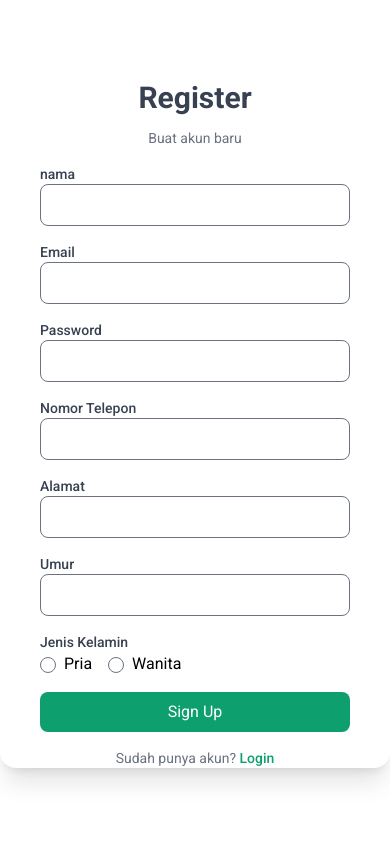
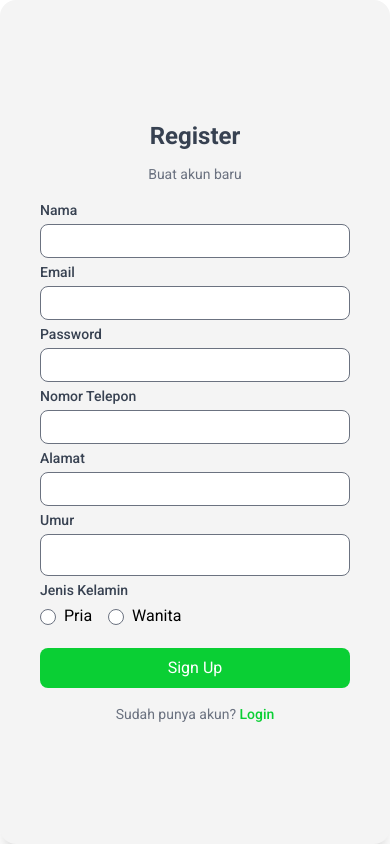
Before and after one commit to rskhxzz/Savior_Capstone, a React (Vite) app: page /register in a window 390 px wide. Built offline with nearby package versions, Linux system fonts and the light colour scheme; no server answers; what groq-sdk would draw is missing.

Commit message:
update responsive

```diff
--- a/src/components/WeatherDisplay.jsx
+++ b/src/components/WeatherDisplay.jsx
@@ -11,6 +11,7 @@ const WeatherDisplay = ({
   const [weatherData, setWeatherData] = useState(null);
   const [loading, setLoading] = useState(true);
   const [location, setLocation] = useState({ lat: null, lng: null });
+  const [error, setError] = useState(null);
 
   // Fungsi untuk mendapatkan lokasi pengguna
   useEffect(() => {
@@ -24,12 +25,18 @@ const WeatherDisplay = ({
             });
           },
           (error) => {
-
+            // Menangani error jika pengguna menolak atau terjadi masalah dengan lokasi
+            setError("Gagal mendapatkan lokasi. Pastikan lokasi diaktifkan di perangkat Anda.");
             setLoading(false);
+          },
+          {
+            enableHighAccuracy: true, // Memastikan mendapatkan lokasi yang lebih akurat
+            timeout: 5000, // Timeout jika pengambilan lokasi terlalu lama
+            maximumAge: 0, // Jangan menggunakan lokasi yang sudah tersimpan sebelumnya
           }
         );
       } else {
-
+        setError("Geolocation tidak didukung di browser ini.");
         setLoading(false);
       }
     };
@@ -83,12 +90,17 @@ const WeatherDisplay = ({
 
   // Jika sedang memuat data
   if (loading) {
-    return <div className="text-gray-500 absolute"></div>;
+    return <div className="text-gray-500 absolute">Memuat lokasi...</div>;
+  }
+
+  // Jika gagal mengambil lokasi
+  if (error) {
+    return <div className="text-red-500 absolute">{error}</div>;
   }
 
   // Jika gagal memuat data cuaca
   if (!weatherData || weatherData.cod !== 200) {
-    return <div className="text-red-500 absolute"></div>;
+    return <div className="text-red-500 absolute">Gagal memuat data cuaca.</div>;
   }
 
   const { name, main, weather } = weatherData;
--- a/src/pages/auth/Login.jsx
+++ b/src/pages/auth/Login.jsx
@@ -88,7 +88,7 @@ const Login = () => {
     };
 
     return (
-        <div className="relative flex flex-col h-screen w-full md:w-1/2 xl:w-2/5 2xl:w-2/5 3xl:w-1/3 mx-auto my-20 px-20 md:p-10 2xl:p-12 3xl:p-14 bg-[#ffffff] rounded-2xl shadow-xl">
+        <div className="relative flex flex-col max-h-screen w-full md:w-1/2 xl:w-2/5 2xl:w-2/5 3xl:w-1/3 mx-auto my-20 px-20 md:p-10 2xl:p-12 3xl:p-14 bg-[#f4f4f4] rounded-2xl shadow-xl">
             {loading && <Spinners />}
             <div className="flex flex-col justify-center mx-auto items-center gap-3 pb-4">
                 <div>
@@ -144,7 +144,7 @@ const Login = () => {
                     Login
                 </button>
             </form>
-            <div className="text-sm font-light text-[#6B7280] text-center">
+            <div className="text-sm font-light text-[#6B7280] text-center mb-4">
                 Belum punya akun? <a href="/register" className="font-medium text-[#0acf34] hover:underline">Register</a>
             </div>
         </div>
--- a/src/pages/auth/Register.jsx
+++ b/src/pages/auth/Register.jsx
@@ -44,22 +44,22 @@ const Register = () => {
   };
 
   return (
-    <div className="flex flex-col w-full md:w-1/2 xl:w-2/5 mx-auto px-10 my-20 bg-white rounded-2xl shadow-xl">
-      <div className="flex flex-col justify-center items-center gap-3 pb-4">
-        <h1 className="text-3xl font-bold text-gray-700">Register</h1>
+    <div className="flex flex-col justify-center min-h-screen w-full md:w-1/2 xl:w-2/5 mx-auto px-10 bg-[#f4f4f4] rounded-2xl shadow-xl">
+      <div className="flex flex-col justify-center items-center gap-3 py-4">
+        <h1 className="text-2xl xl:text-3xl font-bold text-gray-700">Register</h1>
         <p className="text-sm text-gray-500">Buat akun baru</p>
       </div>
 
       {error && <div className="text-sm text-red-500 mb-4">{error}</div>}
 
-      <form className="flex flex-col" onSubmit={handleSubmit}>
-        <label className="block text-sm font-medium text-gray-700">nama</label>
+      <form className="flex flex-col gap-1 lg:gap-2" onSubmit={handleSubmit}>
+        <label className="block text-sm font-medium text-gray-700">Nama</label>
         <input
           type="text"
           name="name"
           value={formData.name}
           onChange={handleChange}
-          className="mb-4 p-2 border rounded-lg"
+          className=" p-1 lg:p-2 border rounded-lg"
           required
         />
 
@@ -69,7 +69,7 @@ const Register = () => {
           name="email"
           value={formData.email}
           onChange={handleChange}
-          className="mb-4 p-2 border rounded-lg"
+          className="p-1 lg:p-2 border rounded-lg"
           required
         />
 
@@ -79,7 +79,7 @@ const Register = () => {
           name="password"
           value={formData.password}
           onChange={handleChange}
-          className="mb-4 p-2 border rounded-lg"
+          className="p-1 lg:p-2 border rounded-lg"
           required
         />
 
@@ -89,7 +89,7 @@ const Register = () => {
           name="phoneNumber"
           value={formData.phoneNumber}
           onChange={handleChange}
-          className="mb-4 p-2 border rounded-lg"
+          className="p-1 lg:p-2 border rounded-lg"
         />
 
         <label className="block text-sm font-medium text-gray-700">Alamat</label>
@@ -98,7 +98,7 @@ const Register = () => {
           name="address"
           value={formData.address}
           onChange={handleChange}
-          className="mb-4 p-2 border rounded-lg"
+          className="p-1 lg:p-2 border rounded-lg"
         />
 
         <label className="block text-sm font-medium text-gray-700">Umur</label>
@@ -107,7 +107,7 @@ const Register = () => {
           name="age"
           value={formData.age}
           onChange={handleChange}
-          className="mb-4 p-2 border rounded-lg"
+          className="p1 lg:p-2 border rounded-lg"
         />
 
         <label className="block text-sm font-medium text-gray-700">Jenis Kelamin</label>
@@ -136,15 +136,15 @@ const Register = () => {
 
         <button
           type="submit"
-          className="w-full p-2 bg-green-500 text-white rounded-lg"
+          className="w-full p-2 bg-[#0acf34] text-white rounded-lg"
         >
           Sign Up
         </button>
       </form>
 
-      <p className="text-sm text-gray-500 text-center mt-4">
+      <p className="text-sm text-gray-500 text-center my-4">
         Sudah punya akun?{' '}
-        <a href="/login" className="text-green-500 font-medium">
+        <a href="/login" className="text-[#0acf34] font-medium">
           Login
         </a>
       </p>
--- a/src/pages/users/Lokasi.jsx
+++ b/src/pages/users/Lokasi.jsx
@@ -2,10 +2,11 @@ import { useEffect, useState } from "react";
 import { MapContainer, TileLayer, Marker, Popup } from "react-leaflet";
 import L from "leaflet";
 import "leaflet/dist/leaflet.css"; // Mengimpor CSS untuk Leaflet
-import locationMark from "../../assets/images/icons/location-mark.png"
+import locationMark from "../../assets/images/icons/location-mark.png";
 
 const Lokasi = () => {
   const [userLocation, setUserLocation] = useState(null);
+  const [error, setError] = useState(null);
 
   useEffect(() => {
     // Mendapatkan lokasi pengguna menggunakan Geolocation API
@@ -17,21 +18,31 @@ const Lokasi = () => {
           setUserLocation([lat, lng]);
         },
         (error) => {
-          console.error("Error mendapatkan lokasi:", error);
+          // Menangani error jika izin lokasi ditolak
+          if (error.code === error.PERMISSION_DENIED) {
+            setError("Izinkan lokasi untuk melanjutkan.");
+          } else {
+            setError("Gagal mendapatkan lokasi. Coba lagi.");
+          }
+        },
+        {
+          enableHighAccuracy: true, // Memastikan mendapatkan lokasi yang lebih akurat
+          timeout: 10000, // Timeout jika pengambilan lokasi terlalu lama
+          maximumAge: 0, // Jangan menggunakan lokasi yang sudah tersimpan sebelumnya
         }
       );
+    } else {
+      setError("Geolocation tidak didukung di browser ini.");
     }
   }, []);
 
-  // Lokasi tambahan (contoh dengan lokasi di Surabaya)
+  // Lokasi tambahan
   const additionalLocations = [
     { lat: -7.2504, lng: 112.7688, title: "Bank Sampah Surabaya 1" },   // Tugu Pahlawan
     { lat: -7.2575, lng: 112.7521, title: "Bank Sampah Surabaya 2" },    // Taman Bungkul
     { lat: -7.2740, lng: 112.7357, title: "Bank Sampah Surabaya 3" },     // Kebun Binatang Surabaya
     { lat: -7.2650, lng: 112.7485, title: "Bank Sampah Surabaya 4" }, // House of Sampoerna
-
   ];
-
 
   if (!userLocation) {
     return <div>Loading...</div>; // Tampilkan loading jika lokasi pengguna belum didapatkan
@@ -48,6 +59,9 @@ const Lokasi = () => {
   return (
     <div className="p-8">
       <h1 className="text-3xl font-bold mb-4">Peta Lokasi</h1>
+
+      {/* Jika ada error */}
+      {error && <div className="text-red-500 mb-4">{error}</div>}
 
       {/* Peta dengan Leaflet */}
       <MapContainer
--- a/tailwind.config.js
+++ b/tailwind.config.js
@@ -1,4 +1,3 @@
-/* eslint-disable no-undef */
 /** @type {import('tailwindcss').Config} */
 import flowbite from "flowbite-react/tailwind";
 import textShadowPlugin from "tailwindcss-textshadow";
```
